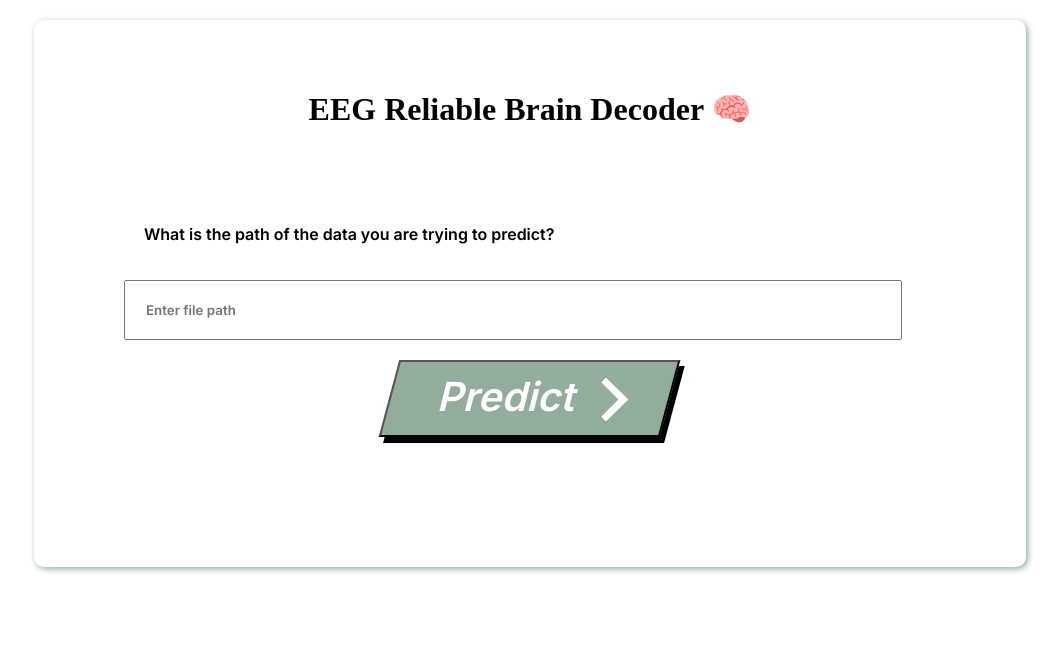
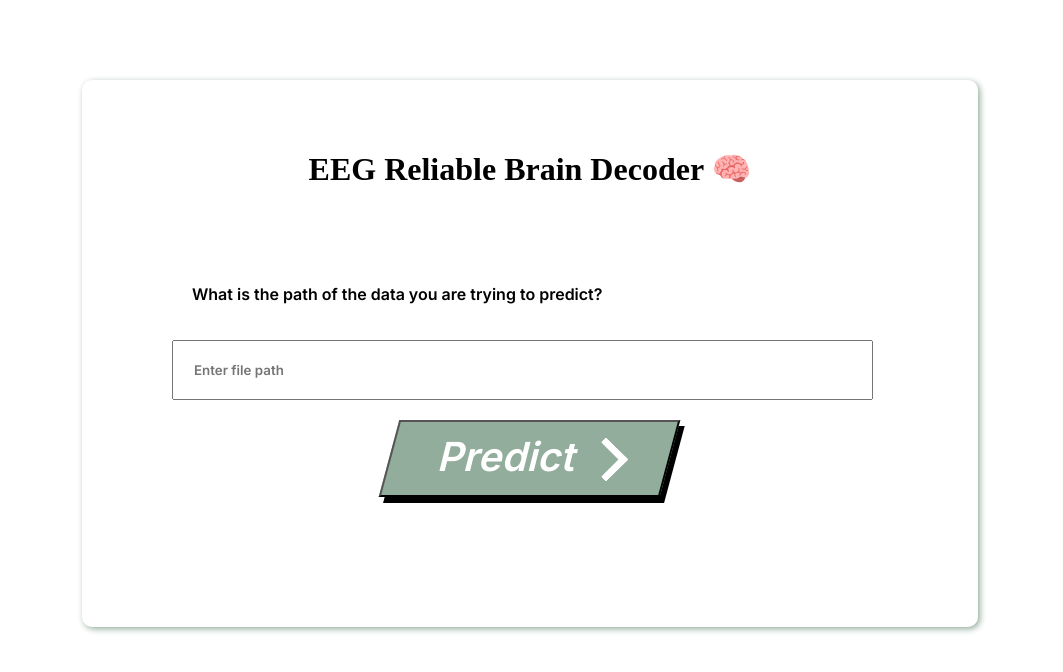
Before and after one commit to jessiexiong/EEG-Emotion-Detector, a Flask app: page / in a window 1280 px wide. Shown: the top 672 px of the page, without its empty margins (110-1173 px from the left). Run offline with Flask 2, Linux system fonts and the light colour scheme; some web fonts are replaced.

Commit message:
minor changes

```diff
--- a/EEG_app/app.py
+++ b/EEG_app/app.py
@@ -17,8 +17,11 @@ def predict():
     # features = [np.array(int_features)]
     # prediction = model.predict(features)
     # result = prediction[0]
-
-    result = "BING BONG you are excited 🥺"
+    string = request.form['filepath']
+    if string=="f":
+        result = "BING BONG you are excited 🥺"
+    else:
+        result = "BING BONG you are sad 😩"
     return render_template('index.html', prediction=result)
 
 if __name__ == "__main__":
--- a/EEG_app/static/css/style.css
+++ b/EEG_app/static/css/style.css
@@ -25,7 +25,7 @@ h1{
 
 
 body{
-  margin:20px;
+  margin:80px;
   padding:0;
 font-family: 'Inter', sans-serif;}
 
```
